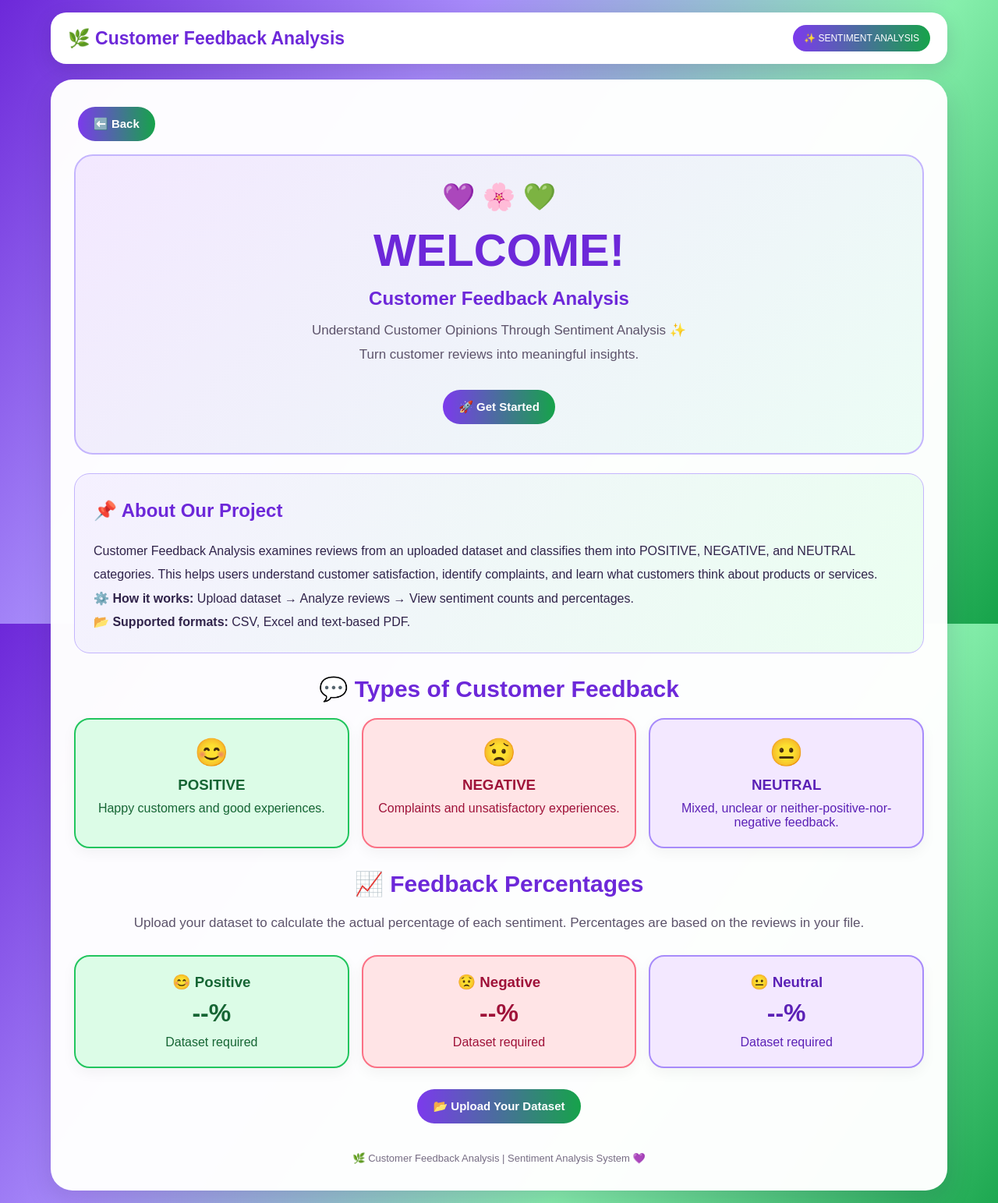
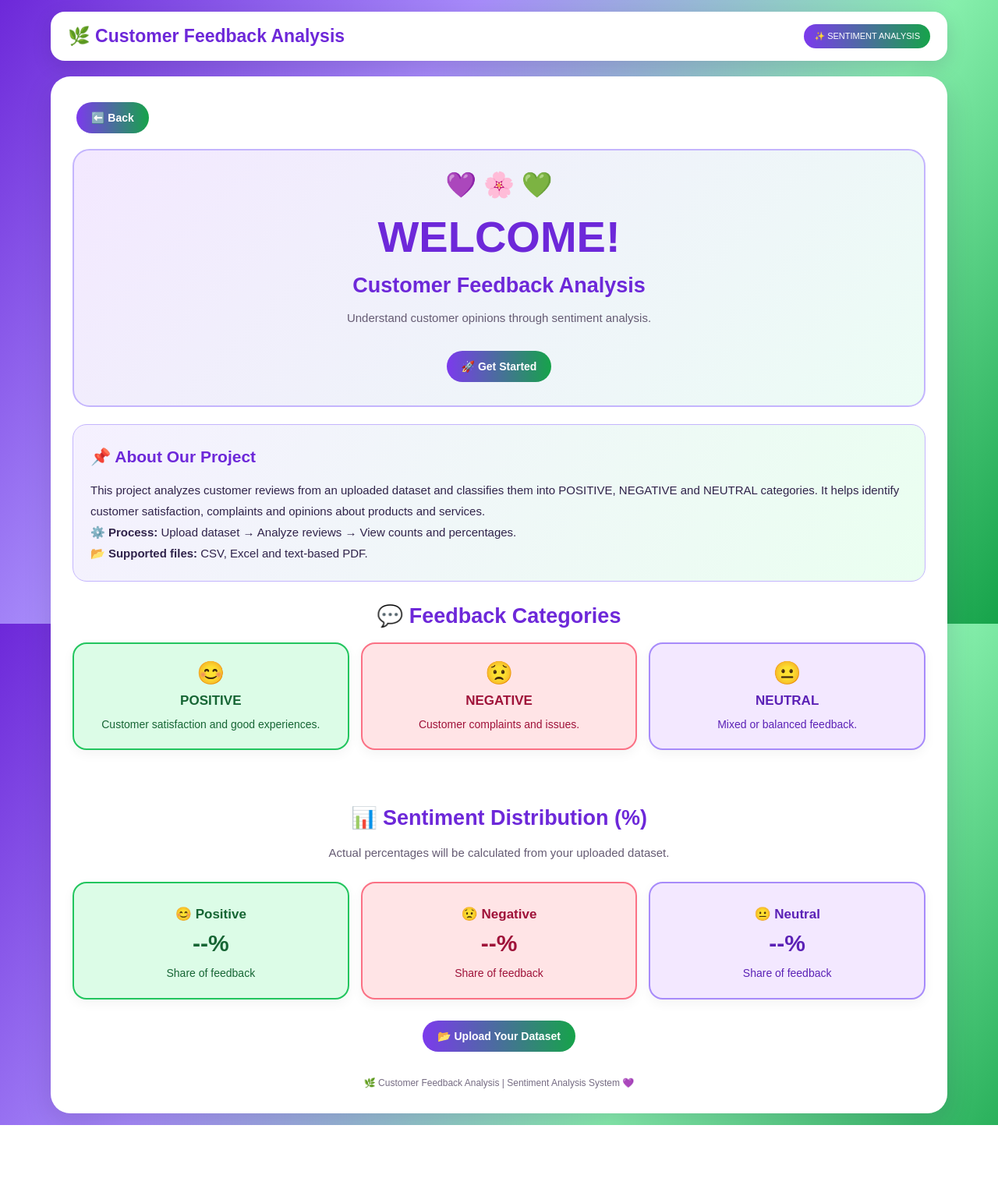
Before and after one commit to salagalavenkatalakshmi-star/sentiment_analysis, a Flask app: page / in a window 1280 px wide. Shown: the whole page at 78% size. After the commit the page ends 1443 px from the top, so only its background shows below. Run offline with Flask 3, Linux system fonts and the light colour scheme.

Commit message:
Update index.html

```diff
--- a/templates/index.html
+++ b/templates/index.html
@@ -5,56 +5,58 @@
 <meta charset="UTF-8">
 <meta name="viewport" content="width=device-width, initial-scale=1.0">
 <title>Customer Feedback Analysis</title>
+
 <style>
 *{box-sizing:border-box;margin:0;padding:0;font-family:Arial,sans-serif}
-body{min-height:100vh;padding:16px;background:linear-gradient(125deg,#6d28d9,#a78bfa,#86efac,#16a34a);background-attachment:fixed;color:#30234a}
-.nav{max-width:1150px;margin:0 auto 20px;background:white;padding:16px 22px;border-radius:20px;display:flex;align-items:center;justify-content:space-between;gap:12px;box-shadow:0 8px 25px #20104425}
+body{min-height:100vh;padding:15px;background:linear-gradient(125deg,#6d28d9,#a78bfa,#86efac,#16a34a);background-attachment:fixed;color:#30234a}
+.nav{max-width:1150px;margin:0 auto 20px;background:white;padding:16px 22px;border-radius:18px;display:flex;align-items:center;justify-content:space-between;gap:10px;box-shadow:0 8px 25px #20104425}
 .brand{font-weight:bold;color:#6d28d9;font-size:clamp(16px,3vw,23px)}
-.tag{background:linear-gradient(90deg,#7c3aed,#16a34a);color:white;padding:10px 14px;border-radius:25px;font-size:12px}
-.box{max-width:1150px;margin:auto;background:#fffffffa;padding:30px;border-radius:28px;box-shadow:0 12px 35px #20104425}
-h1{font-size:clamp(30px,5vw,49px);color:#6d28d9;text-align:center;margin:18px 0}
-.subtitle{text-align:center;color:#5d536b;font-size:17px;line-height:1.8;margin:12px 0 25px}
-.hero{padding:32px 15px;background:linear-gradient(135deg,#f3e8ff,#ecfdf5);border:2px solid #c4b5fd;border-radius:24px;text-align:center}
-.hero h1{font-size:clamp(32px,6vw,58px);margin:15px 0;color:#6d28d9}
-.flower{font-size:34px}
-.project{padding:24px;margin:24px 0;background:linear-gradient(120deg,#f5f0ff,#eafff0);border:1px solid #c4b5fd;border-radius:20px;line-height:1.9}
-.project h2,.section-title{color:#6d28d9;margin-bottom:14px}
-.section-title{text-align:center;font-size:clamp(22px,4vw,30px);margin:28px 0 18px}
-.category-grid,.stats,.percent-grid{display:grid;grid-template-columns:repeat(3,minmax(0,1fr));gap:16px;margin:20px 0}
-.category,.stat,.percent-card{padding:22px 13px;text-align:center;border-radius:20px;box-shadow:0 6px 18px #0000000c}
-.category h3{margin:10px 0}
+.tag{background:linear-gradient(90deg,#7c3aed,#16a34a);color:white;padding:9px 13px;border-radius:25px;font-size:11px}
+.box{max-width:1150px;margin:auto;background:#fff;padding:28px;border-radius:25px;box-shadow:0 12px 35px #20104425}
+h1{font-size:clamp(29px,5vw,46px);color:#6d28d9;text-align:center;margin:15px 0}
+.subtitle{text-align:center;color:#655b73;font-size:15px;line-height:1.8;margin:12px 0 24px}
+.hero{text-align:center;padding:25px 12px;background:linear-gradient(135deg,#f3e8ff,#ecfdf5);border:2px solid #c4b5fd;border-radius:22px}
+.hero h1{font-size:clamp(34px,6vw,56px)}
+.project{padding:22px;margin:22px 0;background:linear-gradient(120deg,#f5f0ff,#eafff0);border:1px solid #c4b5fd;border-radius:18px;line-height:1.8;font-size:15px}
+.project h2{color:#6d28d9;font-size:21px;margin-bottom:10px}
+.section-title{text-align:center;color:#6d28d9;font-size:clamp(21px,4vw,27px);margin:28px 0 15px}
+.category-grid,.percent-grid{display:grid;grid-template-columns:repeat(3,minmax(0,1fr));gap:15px;margin:18px 0}
+.category,.percent-card{padding:20px 12px;text-align:center;border-radius:18px;box-shadow:0 5px 15px #0000000c}
+.category h3,.percent-card h3{margin:9px 0;font-size:17px}
+.category p,.percent-card p{font-size:14px;line-height:1.6}
 .positive{background:#dcfce7;border:2px solid #22c55e;color:#166534}
 .negative{background:#ffe4e6;border:2px solid #fb7185;color:#9f1239}
 .neutral{background:#f3e8ff;border:2px solid #a78bfa;color:#5b21b6}
-.percent-card h2{font-size:32px;margin:10px 0}
-.upload-area{padding:30px 16px;text-align:center;border:3px dashed #7c3aed;border-radius:22px;background:linear-gradient(135deg,#f5f0ff,#ecfdf5);margin:24px 0}
-.upload-area h2{color:#6d28d9;margin-bottom:14px}
-input[type=file]{display:block;width:100%;max-width:450px;margin:18px auto;padding:13px;border:1px solid #d6d3e5;background:white;border-radius:12px}
-.btn{display:inline-block;border:0;text-decoration:none;cursor:pointer;color:white;font-weight:bold;background:linear-gradient(90deg,#7c3aed,#16a34a);padding:13px 20px;border-radius:28px;margin:5px;font-size:15px}
-.btn:hover{filter:brightness(1.06);transform:translateY(-2px)}
-.top-back{margin-bottom:12px}
-.stats{grid-template-columns:repeat(4,minmax(0,1fr))}
-.stat h2{font-size:34px;margin:12px 0}
-.stat p{font-weight:bold;font-size:13px}
+.percent-card h2{font-size:30px;margin:10px 0}
+.btn{display:inline-block;border:0;text-decoration:none;cursor:pointer;color:white;font-weight:bold;background:linear-gradient(90deg,#7c3aed,#16a34a);padding:12px 19px;border-radius:25px;margin:5px;font-size:14px}
+.btn:hover{filter:brightness(1.08);transform:translateY(-2px)}
+.top-back{margin-bottom:15px}
+.upload-area{padding:27px 15px;text-align:center;border:2px dashed #7c3aed;border-radius:20px;background:linear-gradient(135deg,#f5f0ff,#ecfdf5);margin:20px 0}
+.upload-area h2{color:#6d28d9;margin-bottom:12px}
+input[type=file]{display:block;width:100%;max-width:430px;margin:17px auto;padding:12px;border:1px solid #d6d3e5;background:white;border-radius:10px}
+.success{background:#dcfce7;color:#166534;padding:16px;border-radius:13px;margin:18px 0;line-height:1.8;overflow-wrap:anywhere}
+.stats{display:grid;grid-template-columns:repeat(4,minmax(0,1fr));gap:12px;margin:22px 0}
+.stat{padding:19px 8px;text-align:center;border-radius:16px}
+.stat h2{font-size:30px;margin:10px 0}
+.stat p{font-size:12px;font-weight:bold}
 .stat.total{background:#f3e8ff;border:2px solid #a78bfa;color:#5b21b6}
 .stat.pos{background:#dcfce7;border:2px solid #22c55e;color:#166534}
 .stat.neg{background:#ffe4e6;border:2px solid #fb7185;color:#9f1239}
-.stat.neu{background:#ecfdf5;border:2px solid #34d399;color:#065f46}
-.feedback-list{display:grid;grid-template-columns:repeat(auto-fit,minmax(270px,1fr));gap:18px}
-.feedback-card{padding:23px;border-radius:19px;border-left:7px solid #7c3aed;background:#faf8ff;box-shadow:0 5px 16px #0000000c;overflow-wrap:anywhere}
+.stat.neu{background:#ede9fe;border:2px solid #8b5cf6;color:#5b21b6}
+.feedback-list{display:grid;grid-template-columns:repeat(auto-fit,minmax(260px,1fr));gap:15px}
+.feedback-card{padding:21px;border-radius:17px;border-left:7px solid #7c3aed;background:#faf8ff;box-shadow:0 5px 15px #0000000c;overflow-wrap:anywhere}
 .feedback-card.positive{border-left-color:#16a34a}
 .feedback-card.negative{border-left-color:#e11d48}
 .feedback-card.neutral{border-left-color:#7c3aed}
-.feedback-text{font-size:18px;line-height:1.9;font-weight:600;margin:16px 0}
-.label{display:inline-block;padding:9px 13px;border-radius:20px;font-weight:bold;font-size:13px}
-.success{background:#dcfce7;color:#166534;padding:16px;border-radius:14px;margin:18px 0;overflow-wrap:anywhere}
+.feedback-text{font-size:17px;line-height:1.8;font-weight:600;margin:15px 0}
+.label{display:inline-block;padding:8px 12px;border-radius:18px;font-weight:bold;font-size:12px}
 .center{text-align:center;margin:22px 0 5px}
-.footer{text-align:center;color:#766c83;font-size:13px;margin-top:28px;line-height:1.8}
+.footer{text-align:center;color:#766c83;font-size:12px;margin-top:25px;line-height:1.8}
 @media(max-width:700px){
-body{padding:9px}.nav{padding:13px}.box{padding:19px 13px}
+body{padding:9px}.nav{padding:13px}.box{padding:18px 12px}
 .category-grid,.percent-grid{grid-template-columns:1fr}
 .stats{grid-template-columns:repeat(2,minmax(0,1fr))}
-.stat h2{font-size:27px}.feedback-list{grid-template-columns:1fr}
+.stat h2{font-size:25px}.feedback-list{grid-template-columns:1fr}
 }
 </style>
 </head>
@@ -68,17 +70,17 @@ body{padding:9px}.nav{padding:13px}.box{padding:19px 13px}
 <main class="box">
 
 {% if page == 'home' %}
+
 <div class="top-back">
   <button class="btn" onclick="history.back()">⬅️ Back</button>
 </div>
 
 <section class="hero">
-  <div class="flower">💜 🌸 💚</div>
+  <div style="font-size:32px">💜 🌸 💚</div>
   <h1>WELCOME!</h1>
-  <h2 style="color:#6d28d9">Customer Feedback Analysis</h2>
+  <h2 style="color:#6d28d9;font-size:clamp(20px,3vw,27px)">Customer Feedback Analysis</h2>
   <p class="subtitle">
-    Understand Customer Opinions Through Sentiment Analysis ✨<br>
-    Turn customer reviews into meaningful insights.
+    Understand customer opinions through sentiment analysis.
   </p>
   <a href="/upload-page" class="btn">🚀 Get Started</a>
 </section>
@@ -86,43 +88,50 @@ body{padding:9px}.nav{padding:13px}.box{padding:19px 13px}
 <section class="project">
   <h2>📌 About Our Project</h2>
   <p>
-    Customer Feedback Analysis examines reviews from an uploaded dataset
-    and classifies them into POSITIVE, NEGATIVE, and NEUTRAL categories.
-    This helps users understand customer satisfaction, identify complaints,
-    and learn what customers think about products or services.
+    This project analyzes customer reviews from an uploaded dataset and
+    classifies them into POSITIVE, NEGATIVE and NEUTRAL categories.
+    It helps identify customer satisfaction, complaints and opinions
+    about products and services.
   </p>
-  <p><b>⚙️ How it works:</b> Upload dataset → Analyze reviews → View sentiment counts and percentages.</p>
-  <p><b>📂 Supported formats:</b> CSV, Excel and text-based PDF.</p>
+  <p><b>⚙️ Process:</b> Upload dataset → Analyze reviews → View counts and percentages.</p>
+  <p><b>📂 Supported files:</b> CSV, Excel and text-based PDF.</p>
 </section>
 
-<h2 class="section-title">💬 Types of Customer Feedback</h2>
+<h2 class="section-title">💬 Feedback Categories</h2>
+
 <div class="category-grid">
   <div class="category positive">
-    <div style="font-size:35px">😊</div>
+    <div style="font-size:29px">😊</div>
     <h3>POSITIVE</h3>
-    <p>Happy customers and good experiences.</p>
+    <p>Customer satisfaction and good experiences.</p>
   </div>
   <div class="category negative">
-    <div style="font-size:35px">😟</div>
+    <div style="font-size:29px">😟</div>
     <h3>NEGATIVE</h3>
-    <p>Complaints and unsatisfactory experiences.</p>
+    <p>Customer complaints and issues.</p>
   </div>
   <div class="category neutral">
-    <div style="font-size:35px">😐</div>
+    <div style="font-size:29px">😐</div>
     <h3>NEUTRAL</h3>
-    <p>Mixed, unclear or neither-positive-nor-negative feedback.</p>
+    <p>Mixed or balanced feedback.</p>
   </div>
 </div>
 
-<h2 class="section-title">📈 Feedback Percentages</h2>
-<p class="subtitle">
-  Upload your dataset to calculate the actual percentage of each sentiment.
-  Percentages are based on the reviews in your file.
-</p>
+<div style="height:25px"></div>
+
+<h2 class="section-title">📊 Sentiment Distribution (%)</h2>
+<p class="subtitle">Actual percentages will be calculated from your uploaded dataset.</p>
+
 <div class="percent-grid">
-  <div class="percent-card positive"><h3>😊 Positive</h3><h2>--%</h2><p>Dataset required</p></div>
-  <div class="percent-card negative"><h3>😟 Negative</h3><h2>--%</h2><p>Dataset required</p></div>
-  <div class="percent-card neutral"><h3>😐 Neutral</h3><h2>--%</h2><p>Dataset required</p></div>
+  <div class="percent-card positive">
+    <h3>😊 Positive</h3><h2>--%</h2><p>Share of feedback</p>
+  </div>
+  <div class="percent-card negative">
+    <h3>😟 Negative</h3><h2>--%</h2><p>Share of feedback</p>
+  </div>
+  <div class="percent-card neutral">
+    <h3>😐 Neutral</h3><h2>--%</h2><p>Share of feedback</p>
+  </div>
 </div>
 
 <div class="center">
@@ -130,47 +139,52 @@ body{padding:9px}.nav{padding:13px}.box{padding:19px 13px}
 </div>
 
 {% elif page == 'upload' %}
+
 <div class="top-back">
   <a href="/" class="btn">⬅️ Back to Welcome</a>
 </div>
+
 <h1>📂 Upload Dataset</h1>
-<p class="subtitle">Select a file containing customer reviews to start the analysis.</p>
+<p class="subtitle">Select your customer review file to begin the analysis.</p>
 
 <div class="upload-area">
   <h2>🌿 Choose Your Dataset 💜</h2>
-  <p>CSV, Excel (.xlsx/.xls), or text-based PDF</p>
+  <p>CSV, Excel (.xlsx/.xls) or text-based PDF</p>
+
   <form action="/upload" method="post" enctype="multipart/form-data">
     <input type="file" name="file" accept=".csv,.xlsx,.xls,.pdf" required>
     <button class="btn" type="submit">📤 Upload & Analyze</button>
     <a href="/upload-page" class="btn">📁 Upload Another Dataset</a>
   </form>
 </div>
-<p class="subtitle">😊 Positive &nbsp; | &nbsp; 😟 Negative &nbsp; | &nbsp; 😐 Neutral</p>
 
 {% elif page == 'results' %}
+
 <div class="top-back">
   <a href="/upload-page" class="btn">⬅️ Back to Dataset Upload</a>
 </div>
-<h1>📊 Customer Feedback Analysis</h1>
-<p class="subtitle">Results based on your uploaded dataset 💚<br>📁 {{ filename }}</p>
+
+<h1>Customer Feedback Analysis</h1>
+<p class="subtitle">Sentiment analysis results for your dataset.</p>
 
 <div class="success">
-  ✅ Analysis completed! Total customer reviews: <b>{{ total }}</b>
+  ✅ Analysis completed<br>
+  📁 File: <b>{{ filename }}</b>
 </div>
 
-<h2 class="section-title">📊 Feedback Counts</h2>
+<h2 class="section-title">📊 Feedback Summary</h2>
 <div class="stats">
-  <div class="stat total"><p>TOTAL FEEDBACK</p><h2>{{ total }}</h2>📝 Reviews</div>
-  <div class="stat pos"><p>😊 POSITIVE</p><h2>{{ positive }}</h2>💚 Reviews</div>
-  <div class="stat neg"><p>😟 NEGATIVE</p><h2>{{ negative }}</h2>💔 Reviews</div>
-  <div class="stat neu"><p>😐 NEUTRAL</p><h2>{{ neutral }}</h2>💜 Reviews</div>
+  <div class="stat total"><p>TOTAL FEEDBACK</p><h2>{{ total }}</h2></div>
+  <div class="stat pos"><p>😊 POSITIVE</p><h2>{{ positive }}</h2></div>
+  <div class="stat neg"><p>😟 NEGATIVE</p><h2>{{ negative }}</h2></div>
+  <div class="stat neu"><p>😐 NEUTRAL</p><h2>{{ neutral }}</h2></div>
 </div>
 
-<h2 class="section-title">📈 Sentiment Percentages (%)</h2>
+<h2 class="section-title">📈 Sentiment Distribution (%)</h2>
 <div class="percent-grid">
-  <div class="percent-card positive"><h3>😊 Positive</h3><h2>{{ pp }}%</h2><p>Of total feedback</p></div>
-  <div class="percent-card negative"><h3>😟 Negative</h3><h2>{{ np }}%</h2><p>Of total feedback</p></div>
-  <div class="percent-card neutral"><h3>😐 Neutral</h3><h2>{{ up }}%</h2><p>Of total feedback</p></div>
+  <div class="percent-card positive"><h3>😊 Positive</h3><h2>{{ pp }}%</h2><p>Share of feedback</p></div>
+  <div class="percent-card negative"><h3>😟 Negative</h3><h2>{{ np }}%</h2><p>Share of feedback</p></div>
+  <div class="percent-card neutral"><h3>😐 Neutral</h3><h2>{{ up }}%</h2><p>Share of feedback</p></div>
 </div>
 
 <h2 class="section-title">💬 Customer Reviews & Analysis</h2>
@@ -191,9 +205,11 @@ body{padding:9px}.nav{padding:13px}.box{padding:19px 13px}
 </div>
 
 <div class="center">
+  <a href="/upload-page" class="btn">⬅️ Back to Upload</a>
   <a href="/upload-page" class="btn">📤 Upload Another Dataset</a>
   <a href="/" class="btn">🏠 Home</a>
 </div>
+
 {% endif %}
 
 <div class="footer">🌿 Customer Feedback Analysis | Sentiment Analysis System 💜</div>
```
